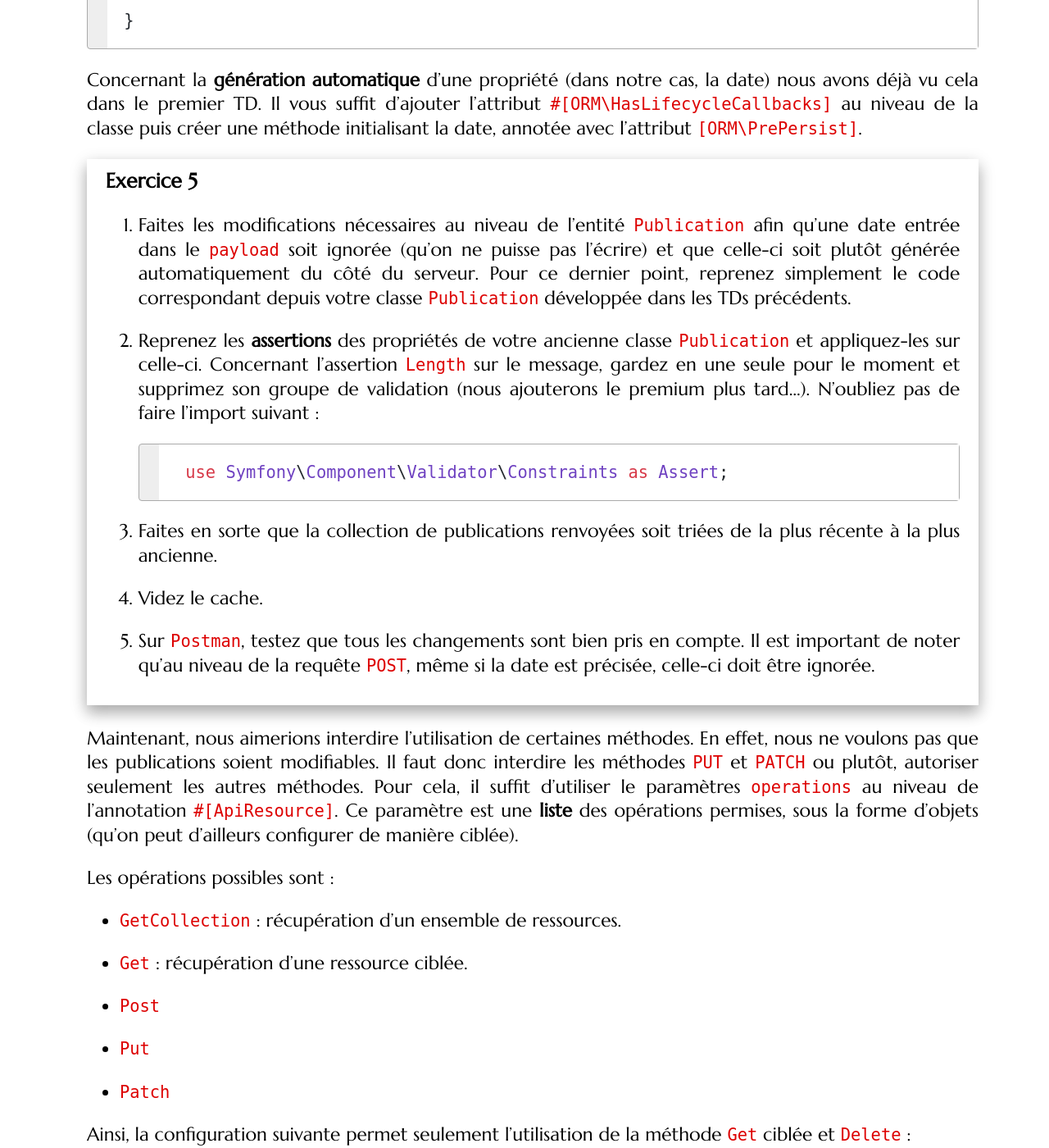
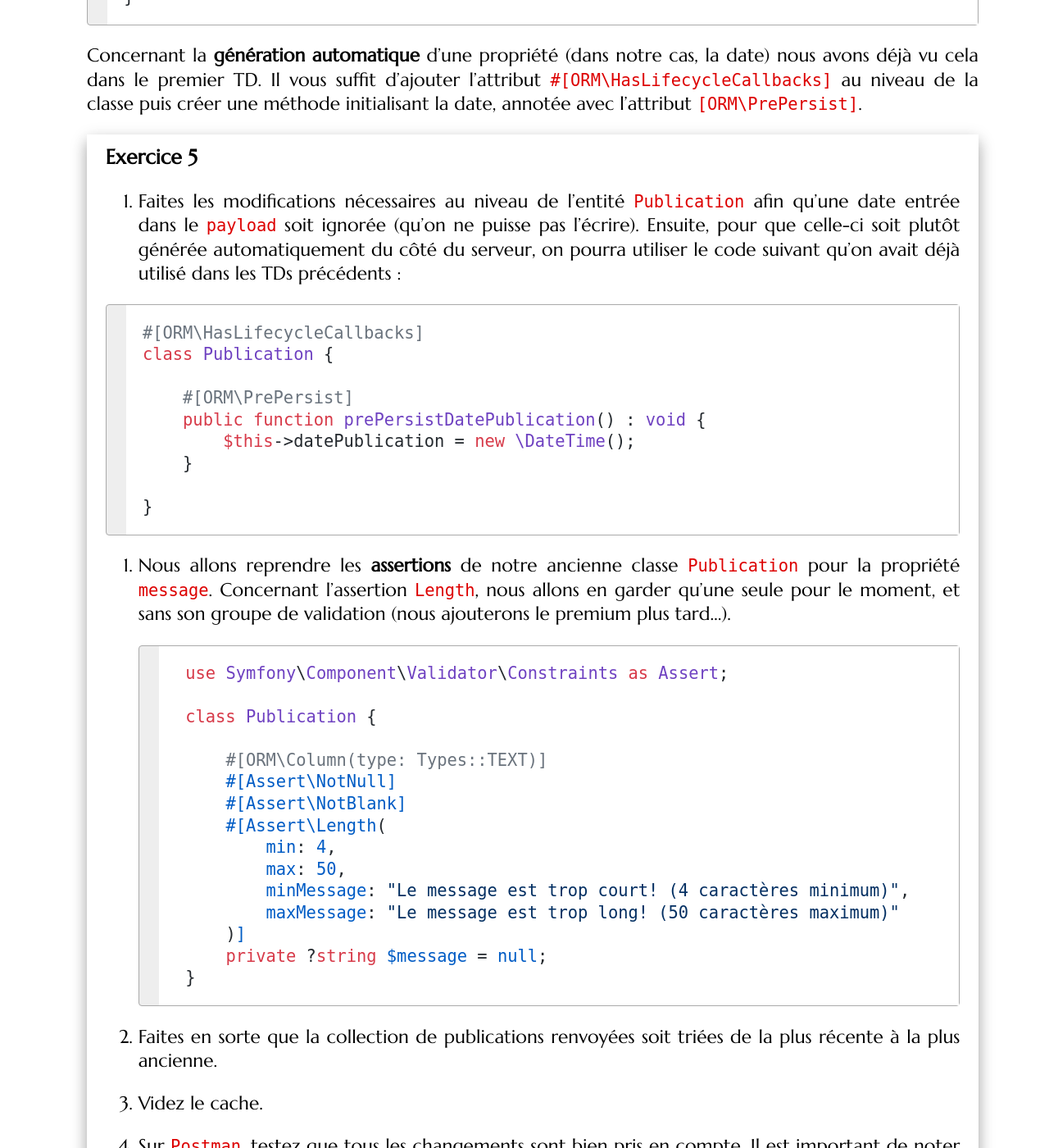
Before and after one commit to mgasquet/R5.A.05-ProgrammationAvancee-Web, a Jekyll site: the page built from tutorials/tutorial4.md, in a window 1280 px wide and 1400 px high, scrolled down 10371 px. Shown: the whole window at 82% size. Built offline with Jekyll 4.4.1, drawn with Linux system fonts in a browser that asks for light colours; some web fonts are replaced; some of the changed text lies outside the part shown.

Commit message:
Update TD4 avec les retours de Matthieu

````diff
--- a/tutorials/tutorial4.md
+++ b/tutorials/tutorial4.md
@@ -157,9 +157,9 @@ Pour générer le code de base lié à l'entité publication, nous allons utilis
     composer require symfony/maker-bundle --dev
     ```
 
-2. Créez une nouvelle entité `Publication` à l'aide de la commande `make:entity`. Une nouvelle question vous sera demandée lors de l'éxécution, par rapport à d'habitude. Symfony détecte que vous êtes en train d'utiliser `API Platform`, et vous demande si l'entité est une ressource de l'API ou non. il faudra répondre que oui, bien entendu.
+2. Créez une nouvelle entité `Publication` à l'aide de la commande `make:entity` en ajoutant l'option `--api-resource` qui permet d'indiquer à Symfony que nous créeons une entité liée à **API Platform**.
 
-    Pour les propriétés :
+    Pour les propriétés à ajouter :
 
     * `message` de type `text` (`null` non autorisé).
 
@@ -281,12 +281,38 @@ Concernant la **génération automatique** d'une propriété (dans notre cas, la
 
 <div class="exercise">
 
-1. Faites les modifications nécessaires au niveau de l'entité `Publication` afin qu'une date entrée dans le `payload` soit ignorée (qu'on ne puisse pas l'écrire) et que celle-ci soit plutôt générée automatiquement du côté du serveur. Pour ce dernier point, reprenez simplement le code correspondant depuis votre classe `Publication` développée dans les TDs précédents.
+1. Faites les modifications nécessaires au niveau de l'entité `Publication` afin qu'une date entrée dans le `payload` soit ignorée (qu'on ne puisse pas l'écrire). Ensuite, pour que celle-ci soit plutôt générée automatiquement du côté du serveur, on pourra utiliser le code suivant qu'on avait déjà utilisé dans les TDs précédents :
 
-2. Reprenez les **assertions** des propriétés de votre ancienne classe `Publication` et appliquez-les sur celle-ci. Concernant l'assertion `Length` sur le message, gardez en une seule pour le moment et supprimez son groupe de validation (nous ajouterons le premium plus tard...). N'oubliez pas de faire l'import suivant :
+```php
+#[ORM\HasLifecycleCallbacks]
+class Publication {
+
+    #[ORM\PrePersist]
+    public function prePersistDatePublication() : void {
+        $this->datePublication = new \DateTime();
+    }
+
+}
+```
+
+2. Nous allons reprendre les **assertions** de notre ancienne classe `Publication` pour la propriété `message`. Concernant l'assertion `Length`, nous allons en garder qu'une seule pour le moment, et sans son groupe de validation (nous ajouterons le premium plus tard...).
 
     ```php
     use Symfony\Component\Validator\Constraints as Assert;
+
+    class Publication {
+
+        #[ORM\Column(type: Types::TEXT)]
+        #[Assert\NotNull]
+        #[Assert\NotBlank]
+        #[Assert\Length(
+            min: 4,
+            max: 50,
+            minMessage: "Le message est trop court! (4 caractères minimum)",
+            maxMessage: "Le message est trop long! (50 caractères maximum)"
+        )]
+        private ?string $message = null;
+    }
     ```
 
 3. Faites en sorte que la collection de publications renvoyées soit triées de la plus récente à la plus ancienne.
@@ -366,7 +392,7 @@ Note à part : pour la méthode `PATCH`, le payload n'est pas au format `json`,
 
 3. Supprimez la propriété `nomPhotoProfil`, ses attributs et ses getters/setters. Nous ne gérerons pas l'upload de photo de profil dans notre API (cela est néanmoins possible !).
 
-4. Concernant le **mot de passe**, nous gérerons ça plus tard, donc pour le moment, **commentez** simplement la propriété `password`, ses attributs ainsi que ses getters/setters.
+4. Concernant le **mot de passe**, nous gérerons ça plus tard, donc pour le moment, **commentez** simplement la propriété `password`, ses attributs, ses getters/setters et la déclaration de l'implémentation de l'interface `PasswordAuthenticatedUserInterface` (au niveau du `implements`...).
 
 5. Faites en sorte que la propriété premium puisse être lue, mais jamais écrite.
 
@@ -419,7 +445,7 @@ Pour faire en sorte qu'une publication possède un auteur, nous allons utiliser
 
 8. Maintenant, tentez d'ajouter une publication en précisant l'identifiant numérique (son id) de l'utilisateur pour la partie `auteur`. Analysez le message d'erreur.
 
-9. La valeur à préciser pour faire référence à une autre ressource est appelé `IRI` (International Ressource Identifier) qui est une référence (un "lien") interne à l'application. Pour le trouver, récupérez (avec une requête `GET`) les détails d'un de vos utilisateurs. Il faut regarder au niveau de la propriété `@id`.
+9. La valeur à préciser pour faire référence à une autre ressource est appelé `IRI` (International Ressource Identifier) qui est une référence (un "lien") interne à l'application. Pour le trouver, récupérez (avec une requête `GET`) les détails d'un de vos utilisateurs. Il faut regarder au niveau de la propriété `@id`. Attention selon l'installation du projet sur votre serveur web, la route décrite dans `@id` n'est pas forcément la même. L'`IRI` correspond au chemin qui débute par `/api/...`.
 
 10. Une fois le mécanisme des `IRI` compris, retentez de créer une publication en affectant un utilisateur.
 
@@ -523,6 +549,45 @@ class Groupe {
     private ?int $id = null;
 
     #[Groups(['groupe:read', 'etudiant:read'])]
+    private ?string $nomGroupe = null;
+
+    public iterable $etudiants;
+
+}
+```
+
+On aurait aussi pu préciser directement le groupe `groupe:read` dans l'attribut `normalizationContext` de la classe `Etudiant` :
+
+```php
+#[ApiResource(
+    ...
+    normalizationContext: ["groups" => ["etudiant:read", "groupe:read"]],
+)]
+class Etudiant {
+
+    #[Groups(['etudiant:read'])]
+    private ?int $id = null;
+
+    #[Groups(['etudiant:read'])]
+    private ?string $nom = null;
+
+    #[Groups(['etudiant:read'])]
+    private ?string $prenom = null;
+
+    #[Groups(['etudiant:read'])]
+    public ?Groupe $groupe = null;
+}
+
+#[ApiResource(
+    ...
+    normalizationContext: ["groups" => ["groupe:read"]],
+)]
+class Groupe {
+
+    #[Groups(['groupe:read'])]
+    private ?int $id = null;
+
+    #[Groups(['groupe:read'])]
     private ?string $nomGroupe = null;
 
     public iterable $etudiants;
@@ -569,48 +634,11 @@ class Groupe {
 }
 ```
 
-On aurait aussi pu préciser directement le groupe `groupe:read` dans l'attribut `normalizationContext` de la classe `Etudiant` :
-
-```php
-#[ApiResource(
-    ...
-    normalizationContext: ["groups" => ["etudiant:read", "groupe:read"]],
-)]
-class Etudiant {
-
-    #[Groups(['etudiant:read'])]
-    private ?int $id = null;
-
-    #[Groups(['etudiant:read'])]
-    private ?string $nom = null;
-
-    #[Groups(['etudiant:read'])]
-    private ?string $prenom = null;
-
-    #[Groups(['etudiant:read'])]
-    public ?Groupe $groupe = null;
-}
-
-#[ApiResource(
-    ...
-    normalizationContext: ["groups" => ["groupe:read"]],
-)]
-class Groupe {
-
-    #[Groups(['groupe:read'])]
-    private ?int $id = null;
-
-    #[Groups(['groupe:read'])]
-    private ?string $nomGroupe = null;
-
-    public iterable $etudiants;
-
-}
-```
+Si ce n'est pas encore clair, ce que nous faisons ici, c'est dire à quel groupe appartient telle ou telle propriété. Lorsque l'API traite une requête (en GET, en POST, etc...) elle n'activera pas les mêmes groupes, selon le contexte. Ces groupes définissent les propriétés qui sont renvoyées dans le JSON lors de requêtes de lecture (type GET) et à l'inverse ce qui est traité (ou ignoré, si le groupe ne correspond pas) dans le **payload** lors d'une requête d'écriture (POST, PUT, PATCH...).
 
 Bref, les groupes activés dans `normalizationContext` traversent les entités ! Il est aussi possible de définir plusieurs groupes (affichant plus ou moins de propriétés selon le contexte). On peut même créer une classe et une méthode permettant de coder un algo pour savoir quels groupes sont activés (par exemple, pour afficher plus d'informations à un utilisateur connecté...).
 
-Il faut éviter dans se retrouver dans une situation de "cycle" (par exemple, un étudiant donne aussi les infos de son groupe, qui donne les infos sur ses étudiants, qui donne les infos de leur groupe, etc...)
+Il faut éviter dans se retrouver dans une situation de "cycle" (par exemple, un étudiant donne aussi les infos de son groupe, qui donne les infos sur ses étudiants, qui donne les infos de leur groupe, etc...).
 
 Si vous avez bien compris ce mécanisme, à vous de jouer !
 
@@ -863,7 +891,7 @@ Pour les providers, l'interface à implémenter est `StateProvider` (la commande
 
 2. Modifiez le fichier `security.yaml` afin que Symfony utilise votre entité `Utilisateur` comme classe pour les utilisateurs de l'application.
 
-3. Dans votre classe `Utilisateur`, décommenttez la propriété `password` et ses getters/setters. Faites en sorte qu'il soit impossible de lire et d'écrire cette propriété (au niveau de l'API).
+3. Dans votre classe `Utilisateur`, décommenttez la propriété `password`, ses getters/setters ainsi que la déclaration d'implémentation de l'interface `PasswordAuthenticatedUserInterface`. Faites en sorte qu'il soit impossible de lire et d'écrire cette propriété (au niveau de l'API).
 
 4. Ajoutez une propriété `$plainPassword` de type `string` à la classe `Utilisateur` (ainsi que ses getters/setters). Cet attribut ne doit pas être stocké dans la base ! Reprenez les assertions que vous utilisiez dans la classe `UtilisateurType` du projet précédent pour les appliquer sur cette propriété. Cette propriété ne doit jamais pouvoir être lue par l'utilisateur (jamais normalisée).
 
@@ -1086,7 +1114,10 @@ Le but de la méthode `onJWTCreated` est de capter l'événement de création du
 Une fois la classe créée, il faut l'enregistrer en tant que receveuse de l'événement dans le fichier `config/services.yaml` :
 
 ```yml
-    # Dans config/services.yaml
+# Dans config/services.yaml
+services:
+
+    ...
 
     # Nom custom
     jwt_created_listener:
@@ -1253,7 +1284,7 @@ class ExempleGroupGenerator implements ValidationGroupsGeneratorInterface
 
 <div class="exercise">
 
-1. Modifiez les contraintes de votre entité `Publication` afin que le message puisse contenir jusqu'à 200 caractères si un des groupes de validation activé est `publication:write:premium` et jusqu'à 50 caractères si un des groupes activés est `publication:write:normal` (comme dans le TD précédent).
+1. Modifiez les contraintes de votre entité `Publication` afin que le message puisse contenir jusqu'à 200 caractères si un des groupes de validation activé est `publication:write:premium` et jusqu'à 50 caractères si un des groupes activés est `publication:write:normal` (en récupérant le code correspondant dans le TD précédent...).
 
 2. Créez un dossier `Validator` dans `src` puis à l'intérieur une classe `PublicationWriteGroupGenerator` qui permettra de choisir la bonne liste de groupes le statut de l'utilisateur. Vous aurez encore une fois besoin du service `Security` pour obtenir l'utilisateur courant.
 
@@ -1383,6 +1414,8 @@ Maintenant, à vous de jouer!
     composer require gesdinet/jwt-refresh-token-bundle
     ```
 
+    Si on vous pose une question relative à l'utilisation d'une `recipe` répondez **no**. Le mécanisme des `recipes` permet de configurer automatiquement certains aspects de l'application quand on ajoute une nouvelle librairie, un bundle... Par exemple, en créant de nouveaux fichiers ou en complétant certains fichiers de configuration. Cela est défini par le développeur du module installé. Dans notre cas, pour ce bundle précis, cela ne nous arrange pas forcément.
+
 2. Activez le bundle dans `config/bundles.php` :
 
     ```php
````
Also changed, not shown: other parts of tutorials/tutorial4.md (+1 -1 lines).
